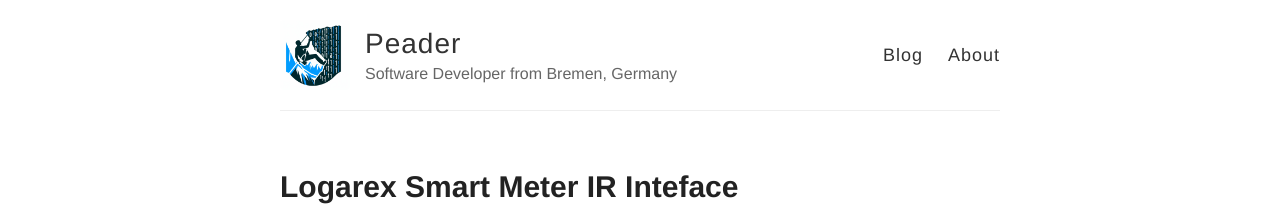
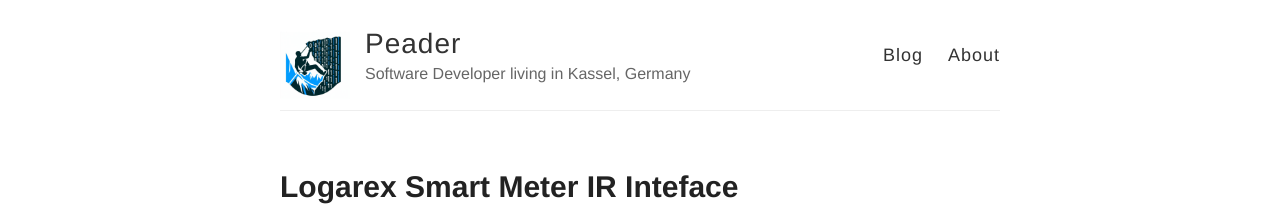
Before and after one commit to peader/PetesProjects, a Jekyll site: the page built from docs/index.html, in a window 1280 px wide. Shown: the top 215 px of the page. Built offline with Jekyll 4.4.1, drawn with Linux system fonts in a browser that asks for light colours.

Commit message:
change the description and logo

```diff
--- a/docs/_config.yml
+++ b/docs/_config.yml
@@ -6,10 +6,10 @@
 name: Peader
 
 # Short bio or description (displayed in the header)
-description: Software Developer from Bremen, Germany
+description: Software Developer living in Kassel, Germany
 
 # URL of your avatar or profile pic (you could use your GitHub profile pic)
-avatar: https://github.com/peader/PetesProjects/blob/master/docs/images/petesProjectsLogo.jpg
+avatar: https://github.com/peader/PetesProjects/blob/master/docs/images/petesProjectsLogo.png
 
 #
 # Flags below are optional
```
Also changed, not shown: docs/images/petesProjectsLogo.png (added).
